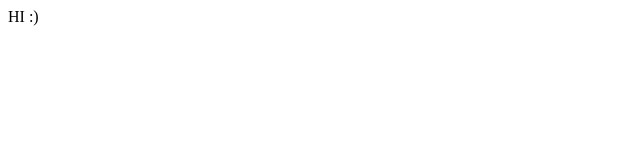
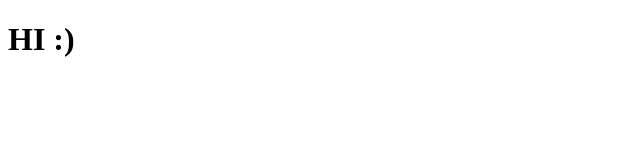
Before and after one commit to callmeromaska/react_advanced_project, a plain HTML site: page index.html in a window 1280 px wide. Shown: the whole page, without its empty margins (0-640 px from the left). Drawn offline with Linux system fonts and the light colour scheme.

Commit message:
add something new in html

```diff
--- a/index.html
+++ b/index.html
@@ -6,6 +6,6 @@
 	<title>Document</title>
 </head>
 <body>
-	HI :)
+	<h1>HI :)</h1>
 </body>
 </html>
```
